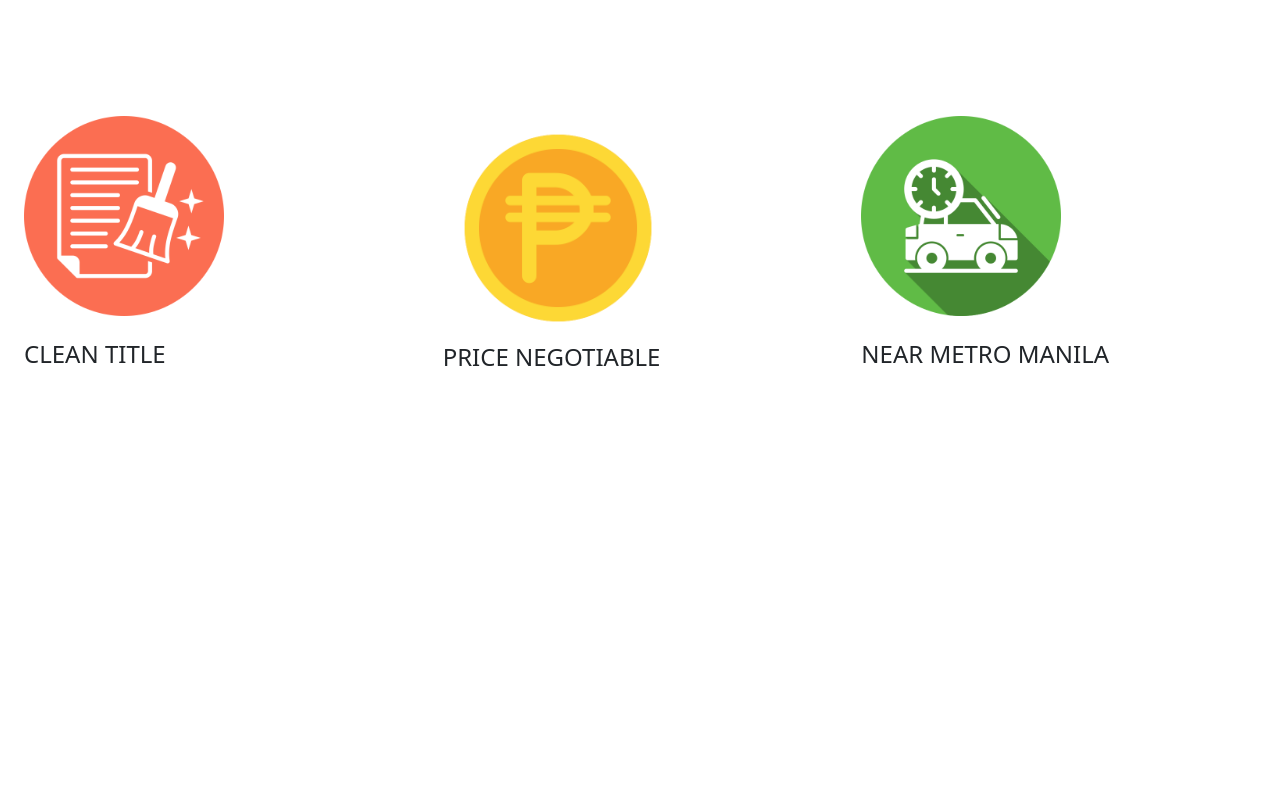
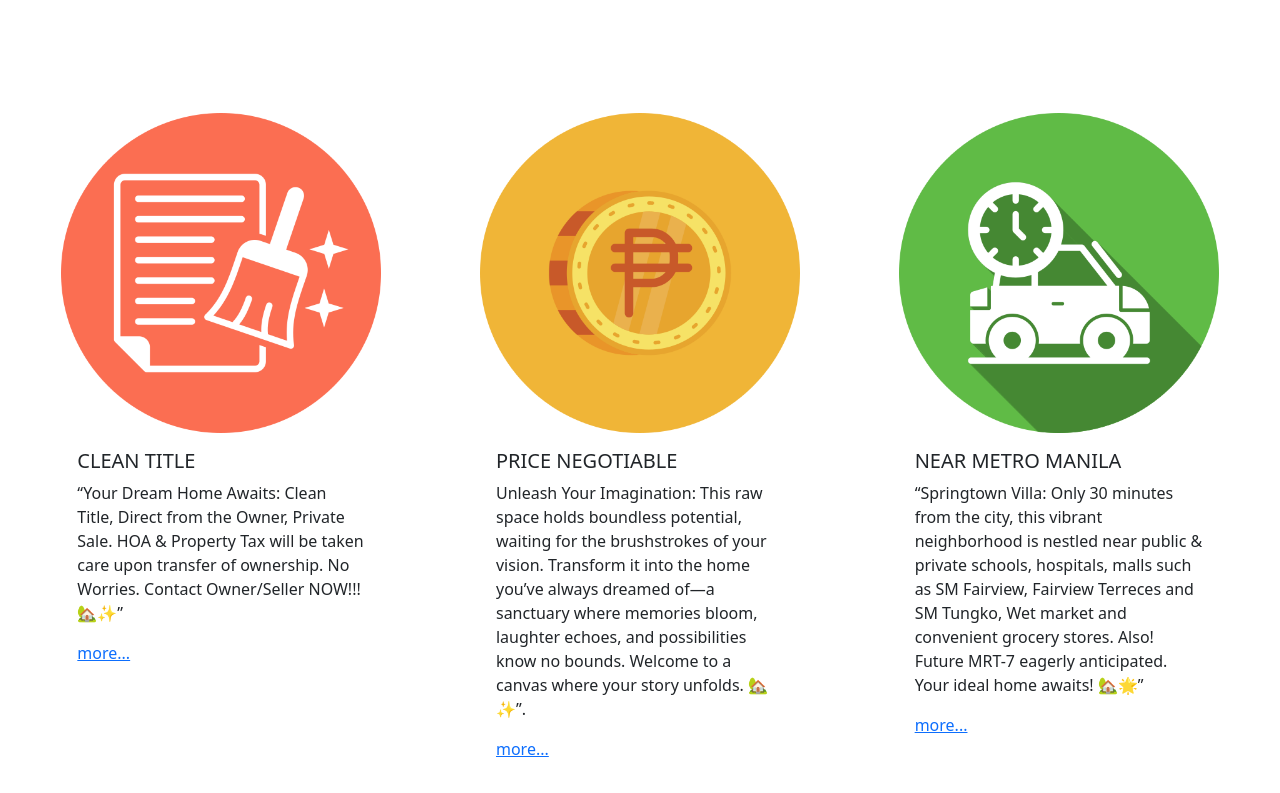
Before and after one commit to dhonaobina/HouseForSale_SpringtownVillaBrgyGayaGayaBulacan, a plain HTML site: page index.html in a window 1280 px wide. Shown: the part 820-1613 px from the top of the page. Before the commit the page ends 1304 px from the top, so only its background shows below. Drawn offline with nearby package versions, Linux system fonts and the light colour scheme.

Commit message:
modify and added content on card from about section

```diff
--- a/index.html
+++ b/index.html
@@ -67,17 +67,36 @@
     <section id="about">
         <div class="container-fluid p-4 mr-4">
             <div class="row">
-            <div class="col-md-4 align-content-center">
-                <img src="./img/cleantitle.png" class="about-img1 mb-4" alt="">
-                <h4>CLEAN TITLE</h4>
+            <div class="col-md-4 d-flex justify-content-center">
+                <div class="card border-0" style="width: 20rem;">
+                    <img src="./img/cleantitle.png" class="card-img-top img-fluid" alt="clean title">
+                    <div class="card-body">
+                      <h5 class="card-title">CLEAN TITLE</h5>
+                      <p class="card-text">“Your Dream Home Awaits: Clean Title, Direct from the Owner, Private Sale. HOA & Property Tax will be taken care upon transfer of ownership.
+                      No Worries. Contact Owner/Seller NOW!!! 🏡✨”</p>
+                      <a href="#">more...</a>
+                    </div>
+                  </div>
             </div>
-            <div class="col-md-4 align-content-center">
-                <img src="./img/peso.png" class="about-img2" alt="">
-                <h4>PRICE NEGOTIABLE</h4>
+            <div class="col-md-4 d-flex justify-content-center">
+                <div class="card border-0" style="width: 20rem;">
+                    <img src="./img/pesoIcon.png" class="card-img-top img-fluid" alt="price negotiable">
+                    <div class="card-body">
+                      <h5 class="card-title">PRICE NEGOTIABLE</h5>
+                      <p class="card-text">Unleash Your Imagination: This raw space holds boundless potential, waiting for the brushstrokes of your vision. Transform it into the home you’ve always dreamed of—a sanctuary where memories bloom, laughter echoes, and possibilities know no bounds. Welcome to a canvas where your story unfolds. 🏡✨”.</p>
+                      <a href="#">more...</a>
+                    </div>
+                  </div>
             </div>
-            <div class="col-md-4 align-content-center">
-                <img src="./img/nearcity.png" class="about-img3 mb-4" alt="">
-                <h4>NEAR METRO MANILA</h4>
+            <div class="col-md-4 d-flex justify-content-center">
+                <div class="card border-0" style="width: 20rem;">
+                    <img src="./img/nearcity.png" class="card-img-top img-fluid" alt="price negotiable">
+                    <div class="card-body">
+                      <h5 class="card-title">NEAR METRO MANILA</h5>
+                      <p class="card-text">“Springtown Villa: Only 30 minutes from the city, this vibrant neighborhood is nestled near public & private schools, hospitals, malls such as SM Fairview, Fairview Terreces and SM Tungko, Wet market and convenient grocery stores. Also! Future MRT-7 eagerly anticipated. Your ideal home awaits! 🏡🌟”</p>
+                      <a href="#">more...</a>
+                    </div>
+                  </div>
             </div>
             </div>
         </div>
--- a/style.css
+++ b/style.css
@@ -67,14 +67,8 @@ body {
     padding: 80px 0;
 }
 
-.about-img1 {
-    width: 200px;
+.card-img-top {
+    width: 100%;
+    height: 15vw; /* Adjust as needed */
+    object-fit: cover; /* Enables zoom instead of stretching */
 }
-
-.about-img2 {
-    width: 230px;
-}
-
-.about-img3 {
-    width: 200px;
-}
```
Also changed, not shown: img/pesoIcon.png (added).
